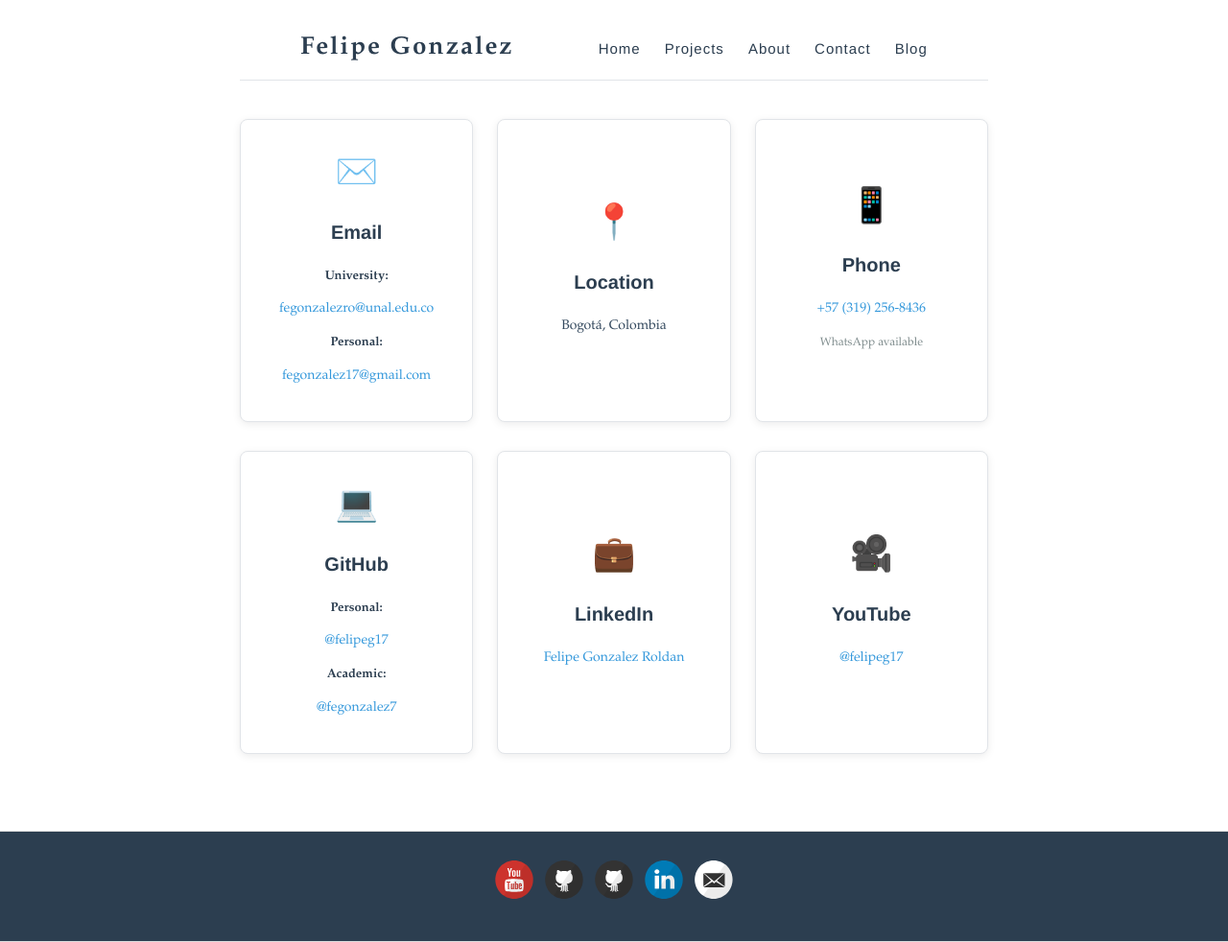
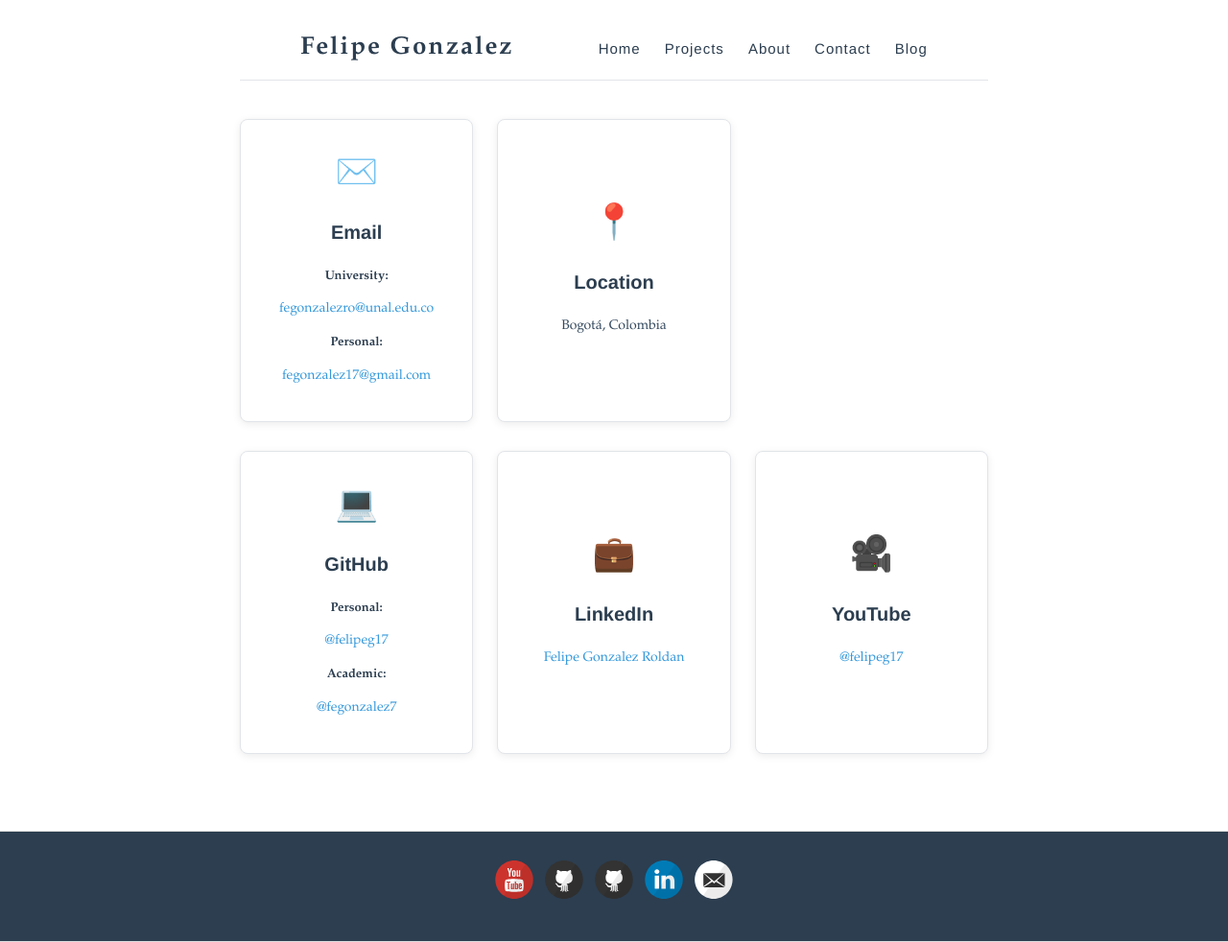
Before and after one commit to felipeg17/felipeg17.github.io, a Jekyll site: the page built from contact/index.html, in a window 1280 px wide. Shown: the whole page at 96% size. Built offline with Jekyll 4.4.1, drawn with Linux system fonts in a browser that asks for light colours.

Commit message:
chore: remove public phone number from config and contact page
Co-Authored-By: Claude Sonnet 5.5 <noreply@anthropic.com>

```diff
--- a/_config.yml
+++ b/_config.yml
@@ -19,7 +19,6 @@ author:
   linkedin: felipegonzalezroldan
   youtube: felipeg17
   location: Bogotá, Colombia
-  phone: +57 319 256 8436
 
 # Build settings
 markdown: kramdown
--- a/contact/index.html
+++ b/contact/index.html
@@ -108,12 +108,6 @@ title: Contact
       <p>Bogotá, Colombia</p>
     </div>
 
-    <div class="contact-card">
-      <div class="contact-icon">📱</div>
-      <h3>Phone</h3>
-      <p><a href="https://wa.me/573192568436">+57 (319) 256-8436</a></p>
-      <p><small>WhatsApp available</small></p>
-    </div>
   </div>
 
   <!-- Row 2: Social Links -->
```
